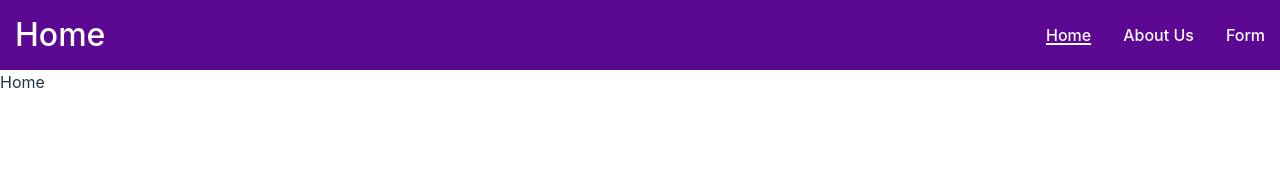
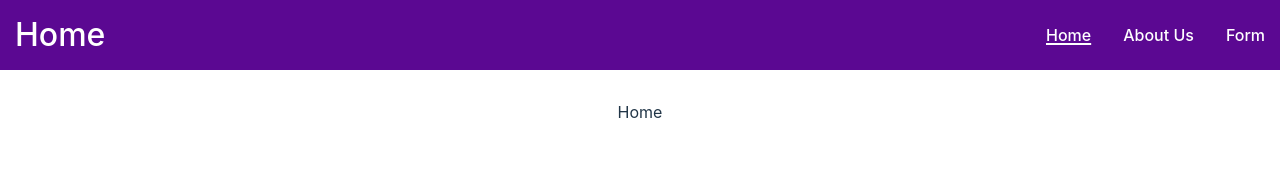
Before and after one commit to KirillGenin/React, a React (Vite) app: page / in a window 1280 px wide. Shown: the top 174 px of the page. Built offline with nearby package versions, Linux system fonts and the light colour scheme.

Commit message:
chore: add styles to main block

```diff
--- a/src/index.scss
+++ b/src/index.scss
@@ -76,3 +76,10 @@ button:focus-visible {
     background-color: #f9f9f9;
   }
 }
+
+.main {
+  padding: 30px 15px 0;
+  display: flex;
+  flex-direction: column;
+  align-items: center;
+}
```
